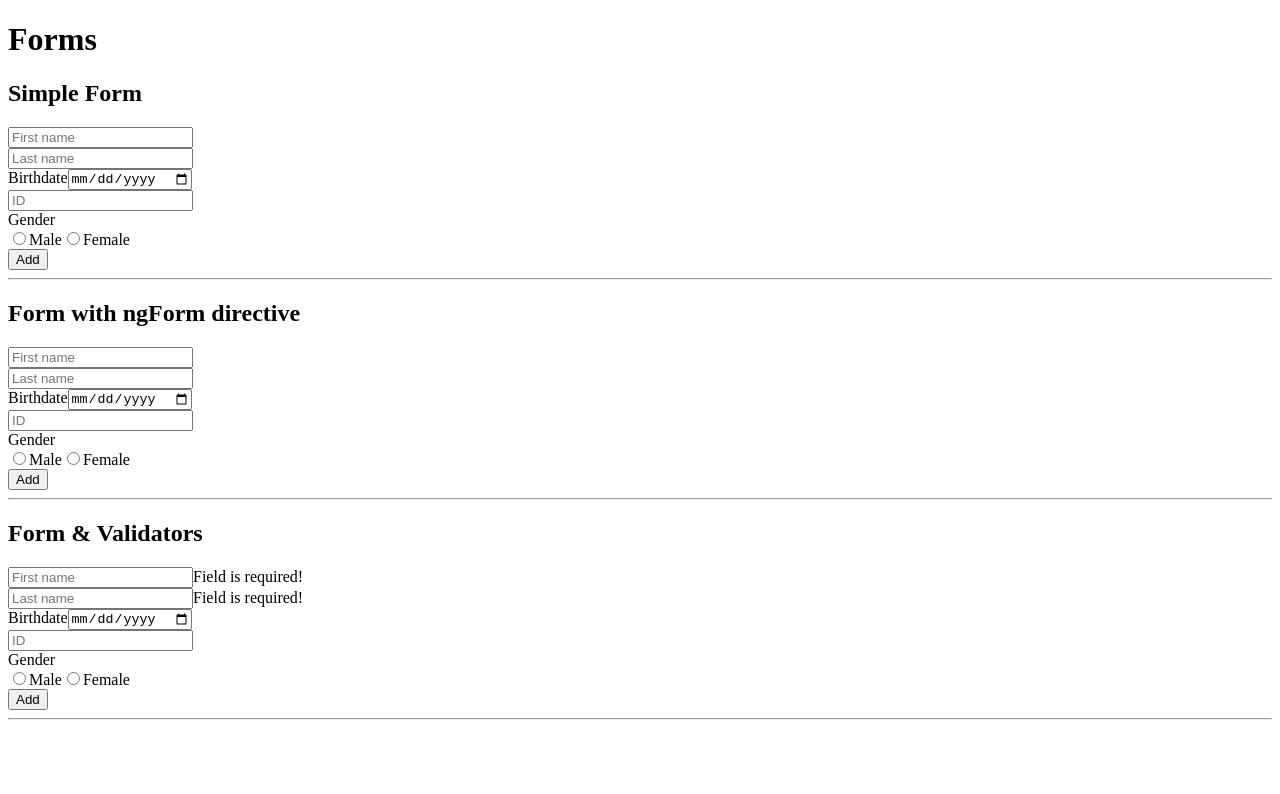
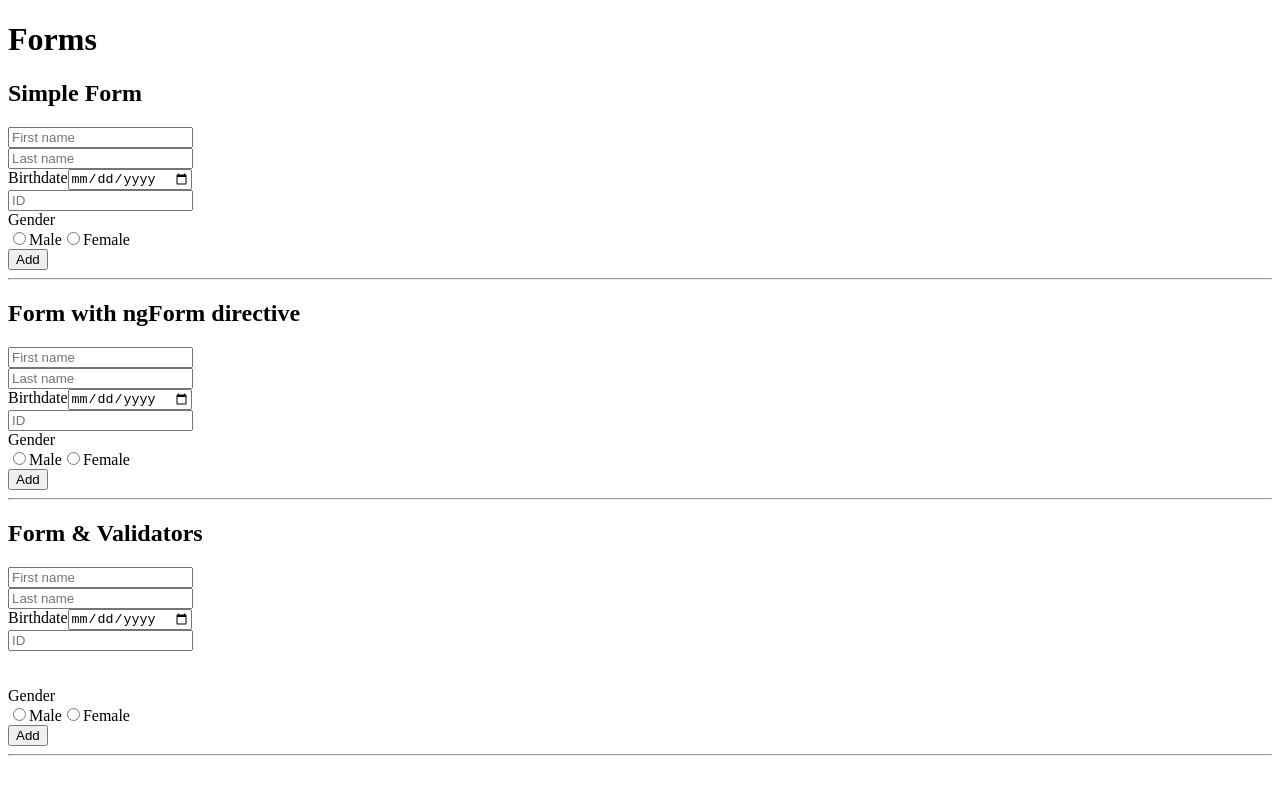
Before and after one commit to hegigj/angular-academy-03, an Angular app: page / in a window 1280 px wide. Shown: the top 794 px of the page. Built offline with nearby package versions, Linux system fonts and the light colour scheme.

Commit message:
validators complete

```diff
--- a/src/app/form-with-validations/form-with-validations.component.html
+++ b/src/app/form-with-validations/form-with-validations.component.html
@@ -1,14 +1,18 @@
 <form #userFormRef="ngForm" (ngSubmit)="add()">
     <input type="text" name="firstName" ngModel #firstName="ngModel" placeholder="First name" required>
-    <span *ngIf="(firstName.untouched && userFormRef.invalid) || (!firstName.untouched && firstName.invalid)">Field is required!</span>
+    <ng-container *ngTemplateOutlet="requiredErrorRef; context: { $implicit: firstName }"></ng-container>
     <br>
     <input type="text" name="lastName" ngModel #lastName="ngModel" placeholder="Last name" required>
-    <span *ngIf="(lastName.untouched && userFormRef.invalid) || (!lastName.untouched && lastName.errors?.['required'])">Field is required!</span>
+    <ng-container *ngTemplateOutlet="requiredErrorRef; context: { $implicit: lastName }"></ng-container>
     <br>
     <label for="birthDate">Birthdate</label>
     <input type="date" name="birthDate" ngModel id="birthDate" required>
     <br>
-    <input type="text" name="idCard" ngModel placeholder="ID" required minlength="10" maxlength="10">
+    <input type="text" name="idCard" ngModel #idCard="ngModel" placeholder="ID" required minlength="10" maxlength="10">
+    <br>
+    <span *ngIf="!idCard.untouched && idCard.errors?.['required']">ID is required!</span>
+    <br>
+    <span *ngIf="!idCard.untouched && (idCard.errors?.['minlength'] || idCard.errors?.['maxlength'])">ID length not correct, you have inputed {{idCard.errors?.['minlength']?.actualLength}} characters, you need to add exactly {{idCard.errors?.['minlength']?.requiredLength}} characters!</span>
     <br>
     <label>Gender</label>
     <br>
@@ -16,4 +20,8 @@
     <input type="radio" name="gender" ngModel value="1" id="opt2" required><label for="opt2">Female</label>
     <br>
     <button type="submit">Add</button>
+
+    <ng-template #requiredErrorRef let-control>
+        <span *ngIf="(userFormRef.invalid && userFormRef.submitted) || (!control.untouched && control.invalid)">Field is required!</span>
+    </ng-template>
 </form>
```
